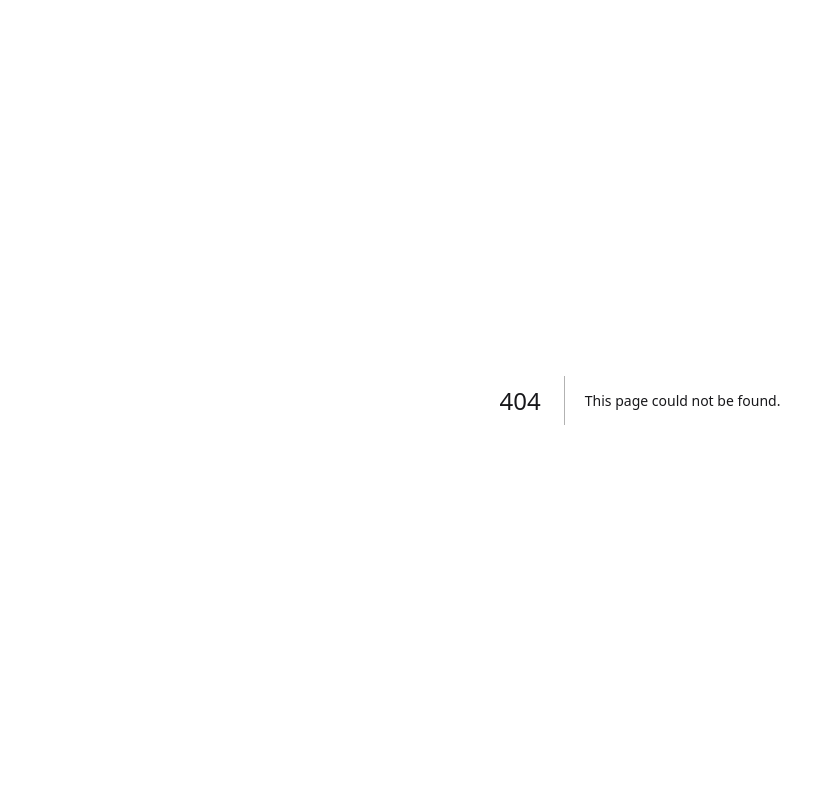
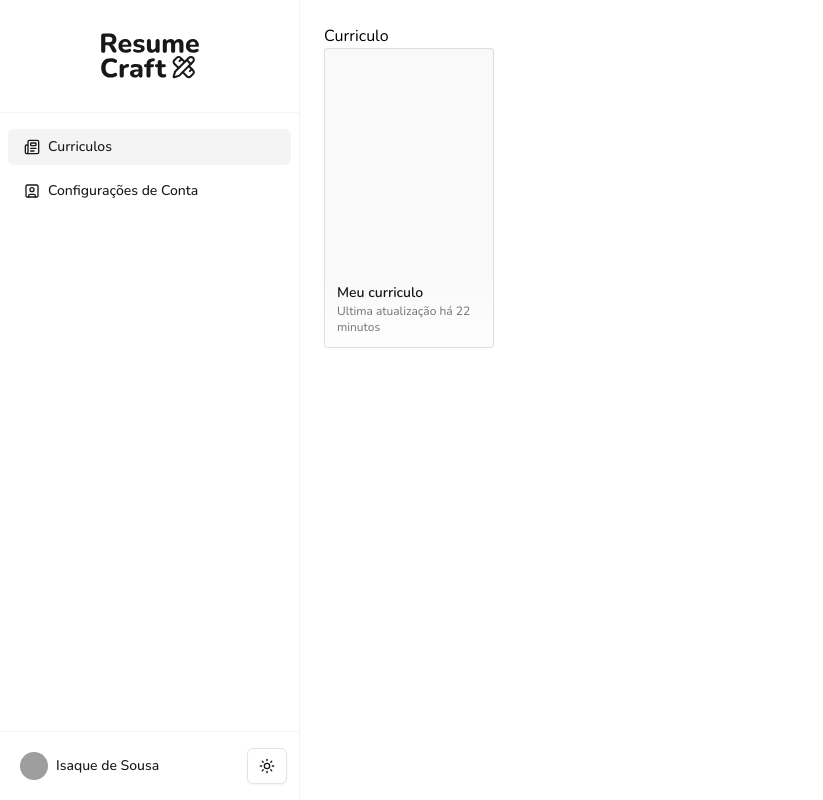
Before and after one commit to isaqu3d/resume-craft, a Next.js app: page /dashboard/resumes in a window 1280 px wide. Before the commit this address had no page. Shown: the whole page, without its empty margins (0-823 px from the left). Built offline with nearby package versions, Linux system fonts and the light colour scheme; grey boxes are pictures that could not be loaded.

Commit message:
feat: add dashboard resume page

```diff
--- /dev/null
+++ b/src/app/dashboard/resumes/page.tsx
@@ -0,0 +1,10 @@
+import { ResumesList } from "@/components/pages/dashboard/resumes/resumes-list";
+
+export default function DashboardResumePages() {
+  return (
+    <>
+      <h1 className="text-black">Curriculo</h1>
+      <ResumesList />
+    </>
+  );
+}
```
